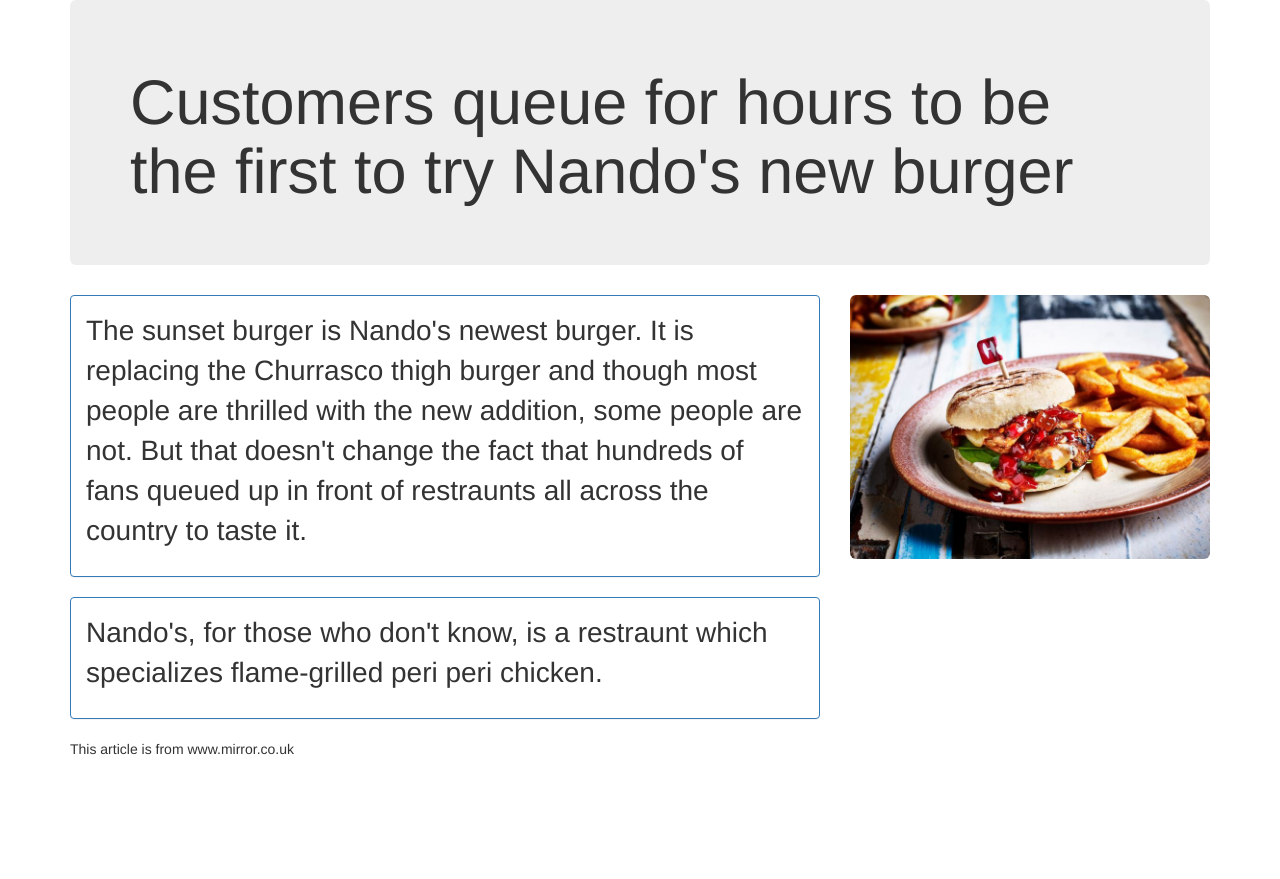
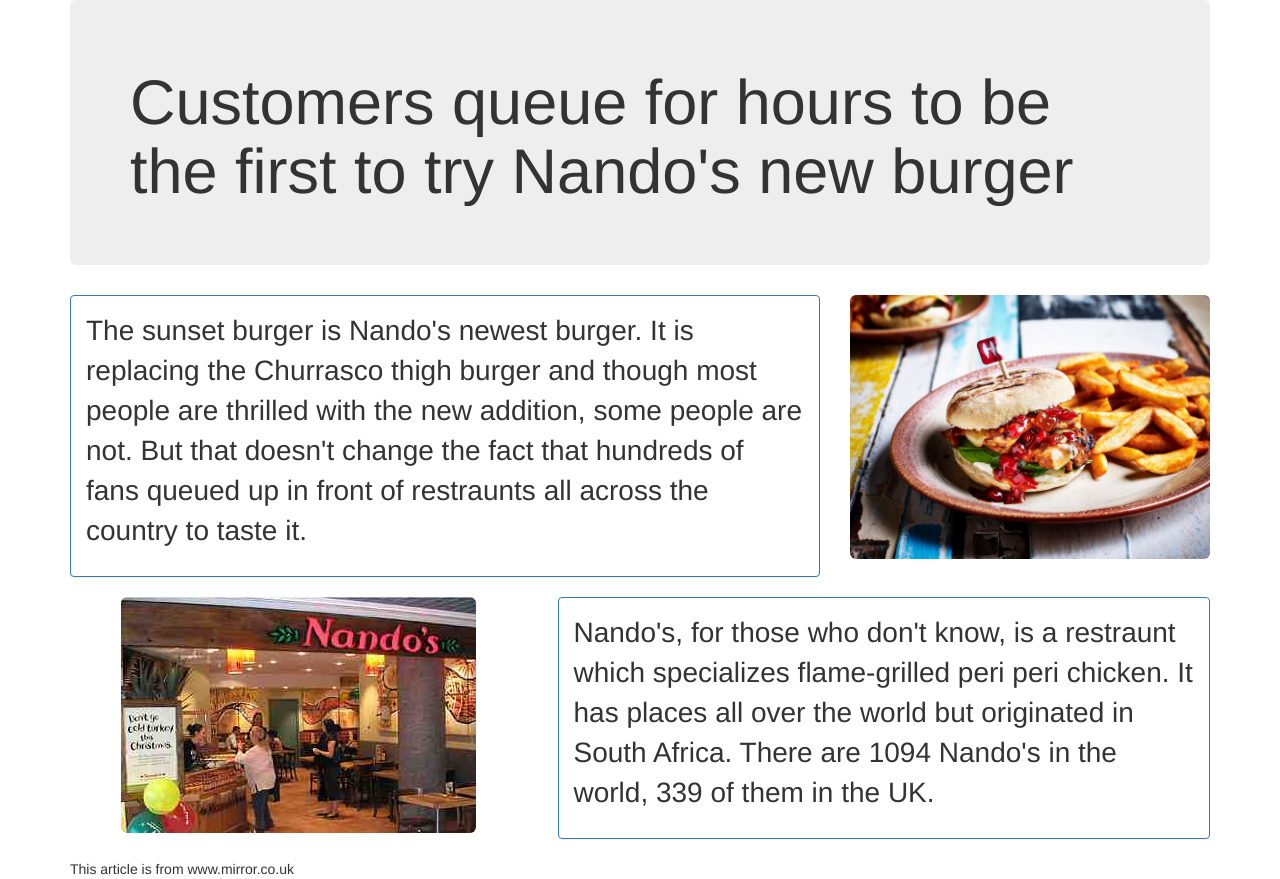
Before and after one commit to plasticteaspoon/Birdmint, a website: page wwwroot/HE-homework/home.html in a window 1280 px wide. Before the commit the page ends 800 px from the top, so only its background shows below. Drawn offline with nearby package versions, Linux system fonts and the light colour scheme.

Commit message:
Added another box of text to HE project.

```diff
--- a/wwwroot/HE-homework/home.html
+++ b/wwwroot/HE-homework/home.html
@@ -46,10 +46,15 @@
         </div>
 
         <div class="row">
-            <div class="col-sm-8">
+            <div class="col-sm-5">
+                <img src="/pictures/nando's.jpg" class="img-responsive img-rounded center-block"/>
+            </div>
+            <div class="col-sm-7">
                 <div class="panel panel-primary" id="info">
                     <div class="panel-body">
-                        <p>Nando's, for those who don't know, is a restraunt which specializes flame-grilled peri peri chicken.</p>
+                        <p>Nando's, for those who don't know, is a restraunt which specializes flame-grilled peri peri chicken.
+                            It has places all over the world but originated in South Africa.
+                            There are 1094 Nando's in the world, 339 of them in the UK.</p>
                     </div>
                 </div>
             </div>
```
Also changed, not shown: wwwroot/pictures/Nando's.jpg (added).
